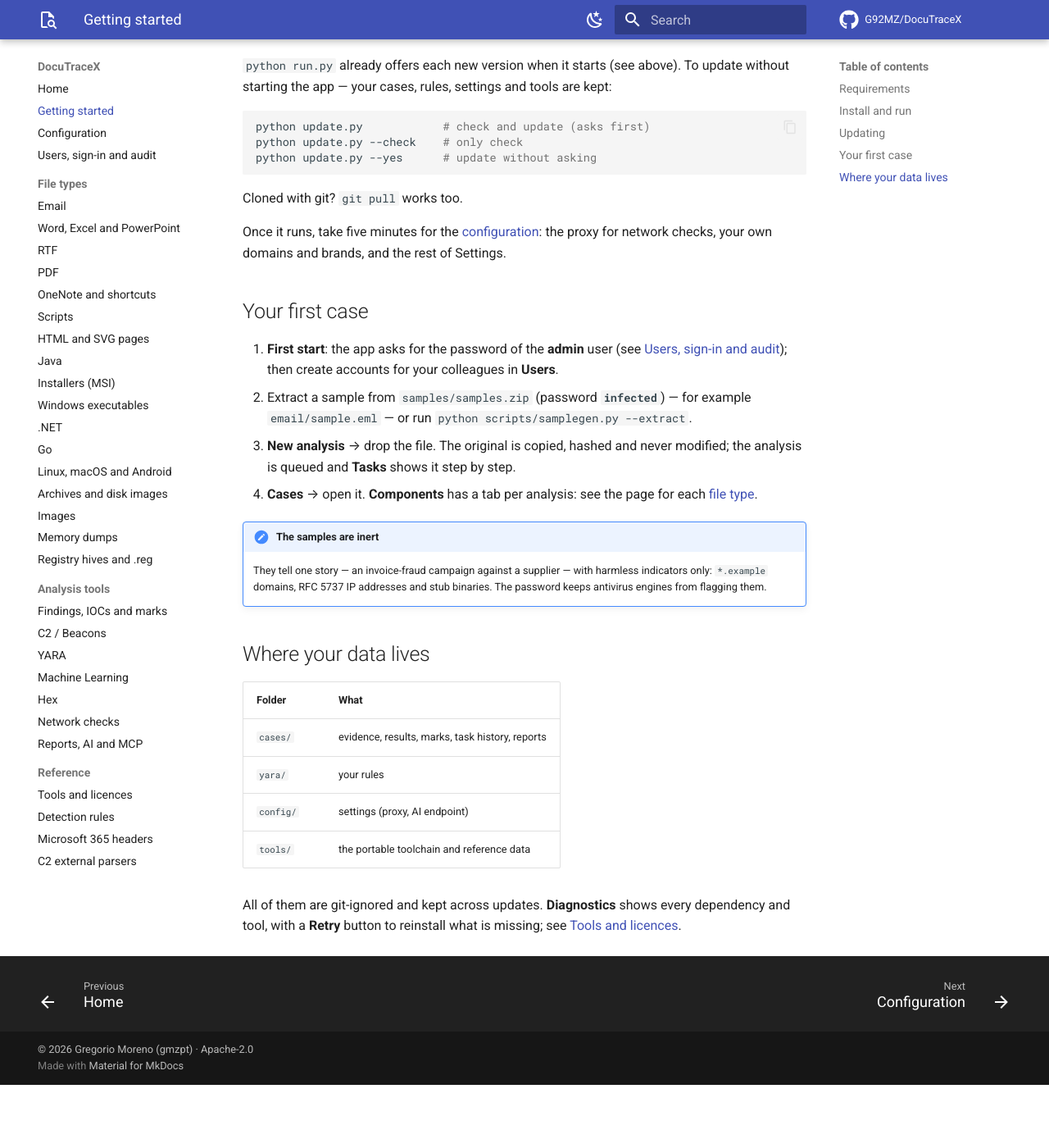
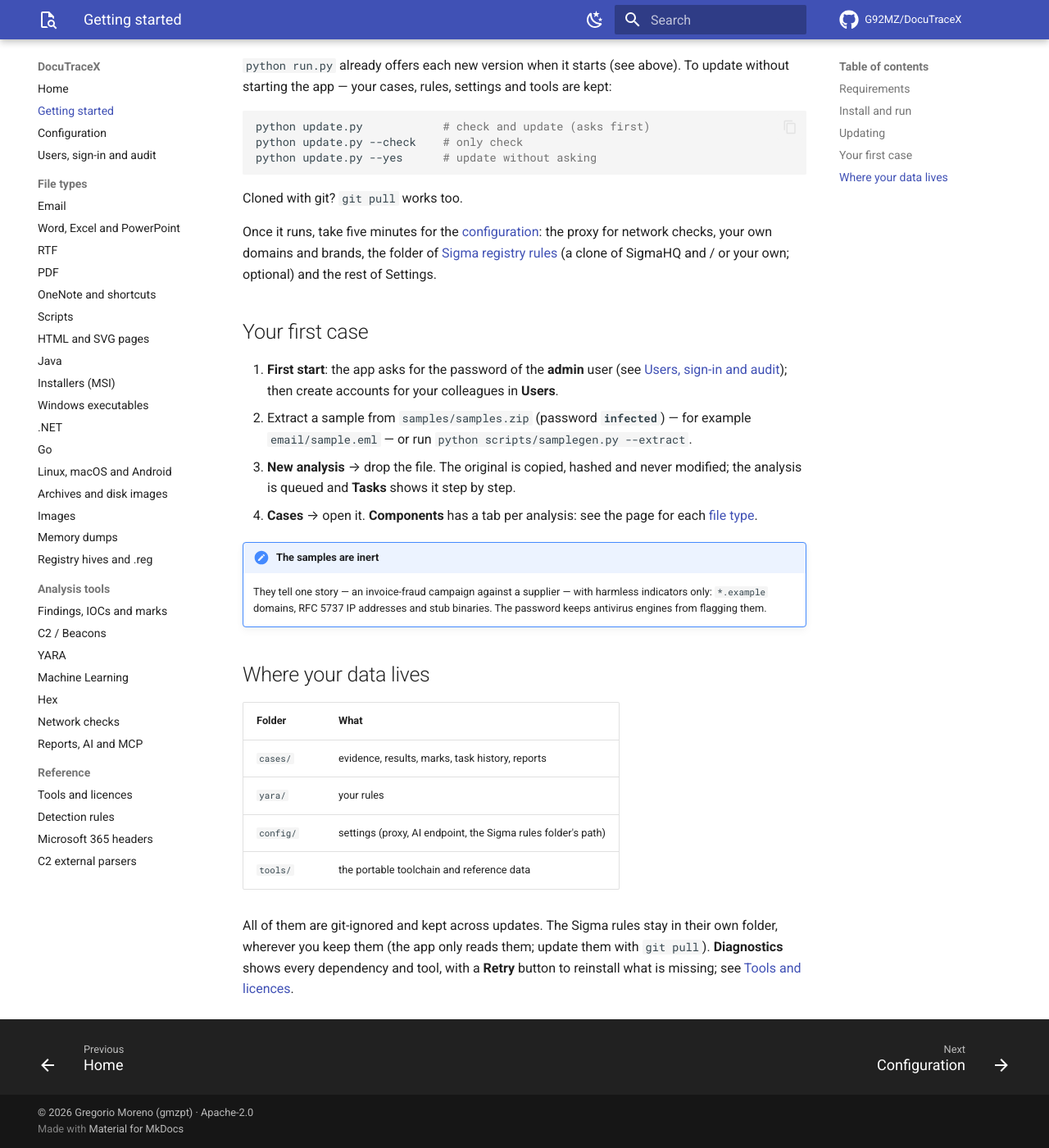
Before and after one commit to G92MZ/DocuTraceX, an MkDocs documentation site: the page built from docs/getting-started.md, in a window 1280 px wide and 1400 px high, scrolled down 725 px. Shown: the whole window at 82% size. Built offline with MkDocs 1.6.1 and Material for MkDocs 9.7.7, drawn with Linux system fonts in a browser that asks for light colours; comment, search, counter and statistics services are not loaded; before the commit the page ends 2048 px from its top, so only the background shows below that.

Commit message:
Getting started: the Sigma registry rules folder
Co-Authored-By: Claude Opus 5.5 <noreply@anthropic.com>
Claude-Session: https://claude.ai/code/session_01RpWhJRR33AAJ1sL4HDTQa1

```diff
--- a/docs/getting-started.md
+++ b/docs/getting-started.md
@@ -48,7 +48,9 @@ python update.py --yes      # update without asking
 Cloned with git? `git pull` works too.
 
 Once it runs, take five minutes for the [configuration](configuration.md): the proxy for network
-checks, your own domains and brands, and the rest of Settings.
+checks, your own domains and brands, the folder of
+[Sigma registry rules](configuration.md#registry-sigma-rules) (a clone of SigmaHQ and / or your
+own; optional) and the rest of Settings.
 
 ## Your first case
 
@@ -72,9 +74,10 @@ checks, your own domains and brands, and the rest of Settings.
 |---|---|
 | `cases/` | evidence, results, marks, task history, reports |
 | `yara/` | your rules |
-| `config/` | settings (proxy, AI endpoint) |
+| `config/` | settings (proxy, AI endpoint, the Sigma rules folder's path) |
 | `tools/` | the portable toolchain and reference data |
 
-All of them are git-ignored and kept across updates. **Diagnostics** shows every dependency and
+All of them are git-ignored and kept across updates. The Sigma rules stay in their own folder,
+wherever you keep them (the app only reads them; update them with `git pull`). **Diagnostics** shows every dependency and
 tool, with a **Retry** button to reinstall what is missing; see
 [Tools and licences](TOOLS.md).
```
Also changed, not shown: 1 other file.
